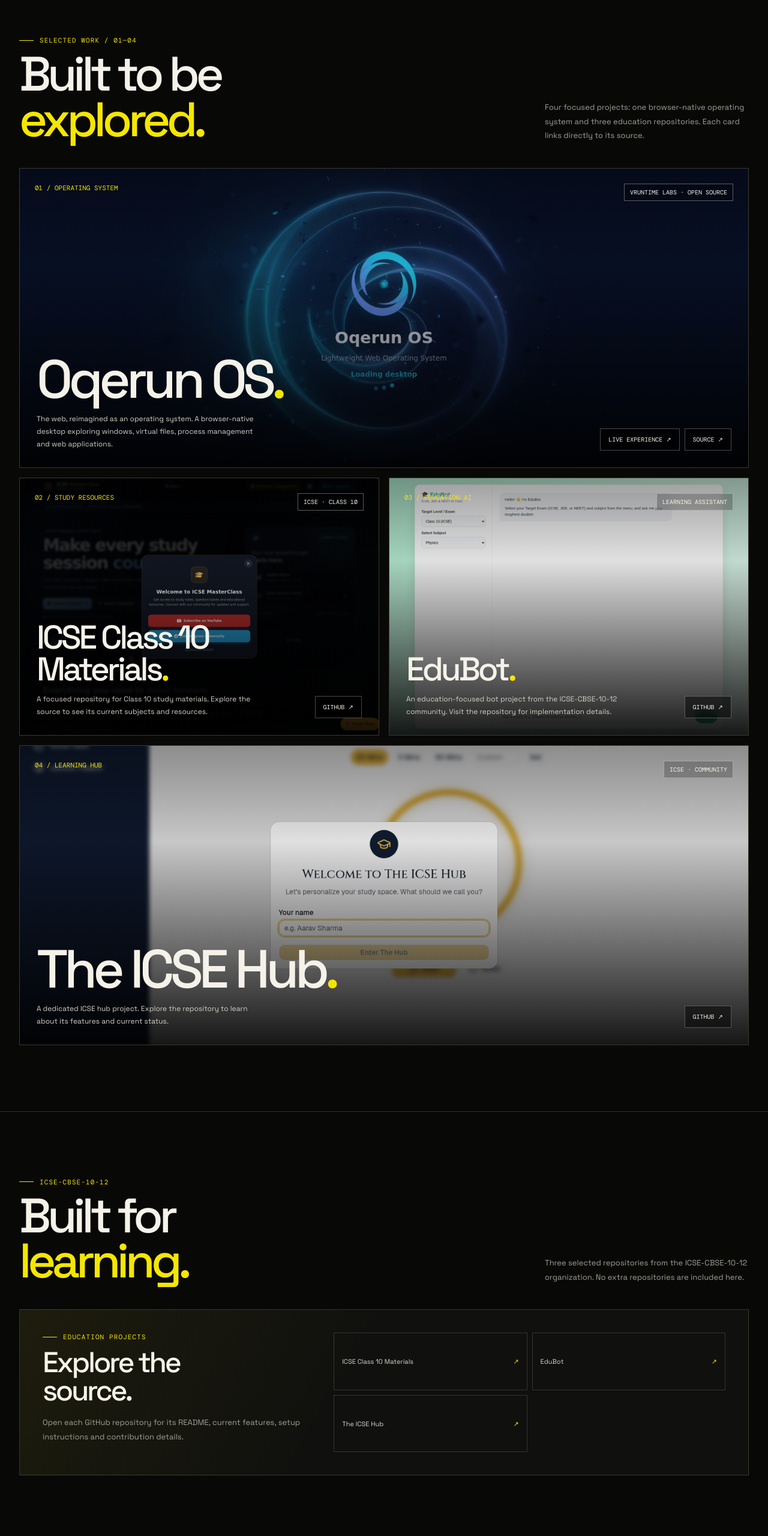
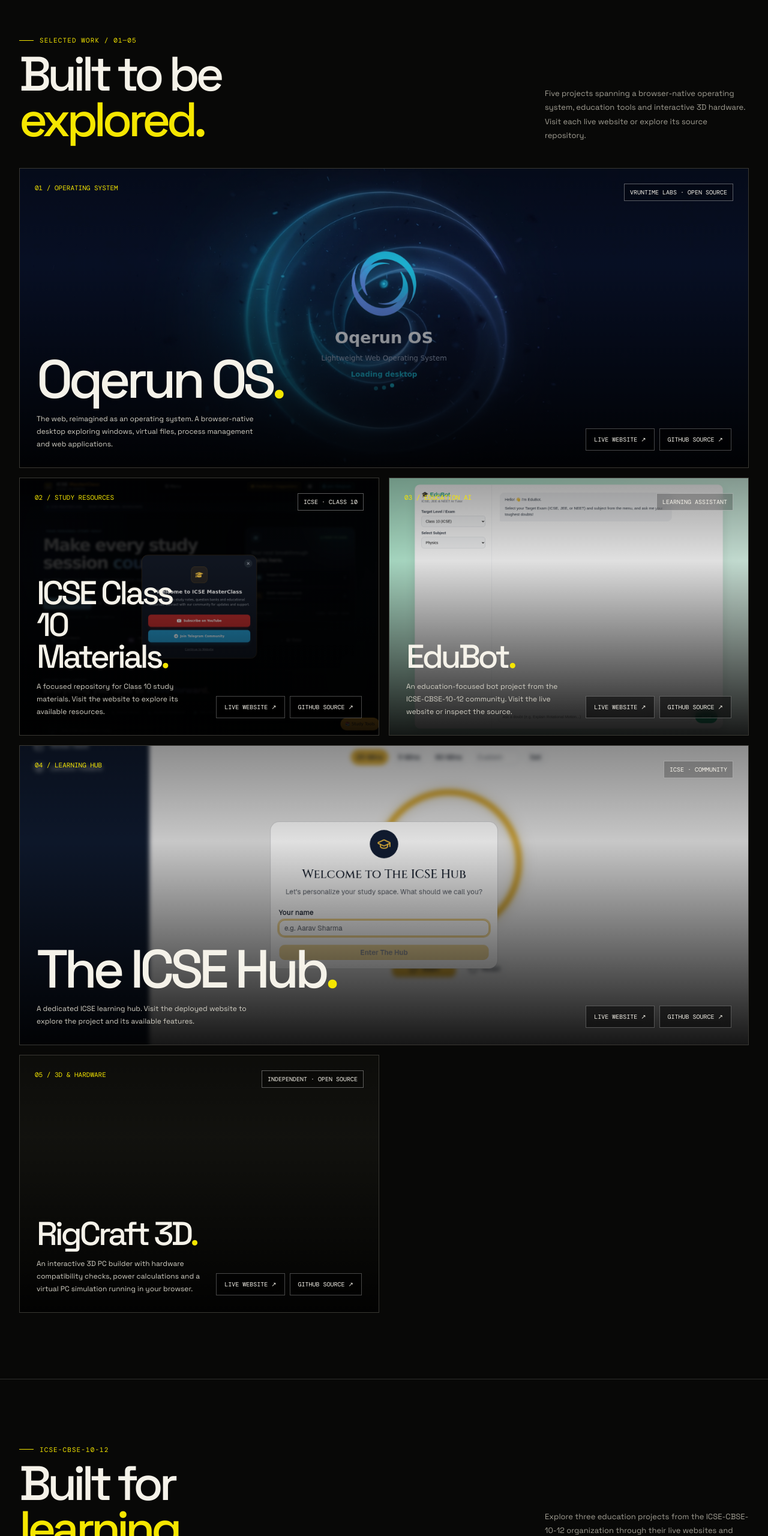
Before and after one commit to mmukeshbabu2010-dot/mukesh-portfolio, a plain HTML site: page index.html in a window 1280 px wide. Shown: the part 902-3462 px from the top of the page at 60% size. Drawn offline with nearby package versions, Linux system fonts and the light colour scheme.

Commit message:
Revise project details and links in index.html
Updated project descriptions and links in the work and education sections. Added new projects and modified existing ones for clarity.

```diff
--- a/index.html
+++ b/index.html
@@ -1118,16 +1118,18 @@
   <div class="wrap">
     <div class="section-head reveal">
       <div>
-            <div class="eyebrow">Selected work / 01—04</div>
+        <div class="eyebrow">Selected work / 01—05</div>
         <h2>Built to be<br><span class="acid">explored.</span></h2>
       </div>
       <p>
-            Four focused projects: one browser-native operating system and three
-            education repositories. Each card links directly to its source.
+        Five projects spanning a browser-native operating system, education
+        tools and interactive 3D hardware. Visit each live website or explore
+        its source repository.
       </p>
     </div>
 
     <div class="project-grid">
+      <!-- 01: Oqerun OS -->
       <article class="project wide reveal">
         <div class="project-bg bg-os"></div>
 
@@ -1148,17 +1150,20 @@
 
           <div class="project-bottom-right">
             <div class="project-links">
-                  <a href="https://vruntime-labs.github.io/oqerun-os/" target="_blank" rel="noopener noreferrer">
-                    Live experience ↗
+              <a href="https://vruntime-labs.github.io/oqerun-os/"
+                 target="_blank" rel="noopener noreferrer">
+                Live Website ↗
               </a>
-                  <a href="https://github.com/vruntime-labs/oqerun-os" target="_blank" rel="noopener noreferrer">
-                    Source ↗
+              <a href="https://github.com/vruntime-labs/oqerun-os"
+                 target="_blank" rel="noopener noreferrer">
+                GitHub Source ↗
               </a>
             </div>
           </div>
         </div>
       </article>
 
+      <!-- 02: ICSE Class 10 Materials -->
       <article class="project reveal">
         <div class="project-bg bg-edu"></div>
 
@@ -1171,21 +1176,27 @@
           <div>
             <h3>ICSE Class 10 Materials<span class="acid">.</span></h3>
             <p class="project-desc">
-                  A focused repository for Class 10 study materials. Explore
-                  the source to see its current subjects and resources.
+              A focused repository for Class 10 study materials.
+              Visit the website to explore its available resources.
             </p>
           </div>
 
           <div class="project-bottom-right">
             <div class="project-links">
-                  <a href="https://github.com/icse-cbse-10-12/icse-class-10-materials" target="_blank" rel="noopener noreferrer">
-                    GitHub ↗
+              <a href="https://icse-cbse-10-12.github.io/icse-class-10-materials/"
+                 target="_blank" rel="noopener noreferrer">
+                Live Website ↗
+              </a>
+              <a href="https://github.com/icse-cbse-10-12/icse-class-10-materials"
+                 target="_blank" rel="noopener noreferrer">
+                GitHub Source ↗
               </a>
             </div>
           </div>
         </div>
       </article>
 
+      <!-- 03: EduBot -->
       <article class="project reveal">
         <div class="project-bg bg-forge"></div>
 
@@ -1199,20 +1210,26 @@
             <h3>EduBot<span class="acid">.</span></h3>
             <p class="project-desc">
               An education-focused bot project from the ICSE-CBSE-10-12
-                  community. Visit the repository for implementation details.
+              community. Visit the live website or inspect the source.
             </p>
           </div>
 
           <div class="project-bottom-right">
             <div class="project-links">
-                  <a href="https://github.com/icse-cbse-10-12/EduBot" target="_blank" rel="noopener noreferrer">
-                    GitHub ↗
+              <a href="https://edubot-nu-wheat.vercel.app/"
+                 target="_blank" rel="noopener noreferrer">
+                Live Website ↗
+              </a>
+              <a href="https://github.com/icse-cbse-10-12/EduBot"
+                 target="_blank" rel="noopener noreferrer">
+                GitHub Source ↗
               </a>
             </div>
           </div>
         </div>
       </article>
 
+      <!-- 04: The ICSE Hub -->
       <article class="project wide reveal">
         <div class="project-bg bg-store"></div>
 
@@ -1225,20 +1242,129 @@
           <div>
             <h3>The ICSE Hub<span class="acid">.</span></h3>
             <p class="project-desc">
-                  A dedicated ICSE hub project. Explore the repository to learn
-                  about its features and current status.
+              A dedicated ICSE learning hub. Visit the deployed website
+              to explore the project and its available features.
             </p>
           </div>
 
           <div class="project-bottom-right">
             <div class="project-links">
-                  <a href="https://github.com/icse-cbse-10-12/The-ICSE-Hub" target="_blank" rel="noopener noreferrer">
-                    GitHub ↗
+              <a href="https://icse-cbse-10-12.github.io/The-ICSE-Hub/"
+                 target="_blank" rel="noopener noreferrer">
+                Live Website ↗
+              </a>
+              <a href="https://github.com/icse-cbse-10-12/The-ICSE-Hub"
+                 target="_blank" rel="noopener noreferrer">
+                GitHub Source ↗
               </a>
             </div>
           </div>
         </div>
       </article>
+
+      <!-- 05: RigCraft 3D -->
+      <article class="project reveal">
+        <div class="project-bg"></div>
+
+        <div class="project-content">
+          <span class="project-number">05 / 3D & HARDWARE</span>
+          <span class="project-chip">Independent · Open source</span>
+        </div>
+
+        <div class="project-bottom">
+          <div>
+            <h3>RigCraft 3D<span class="acid">.</span></h3>
+            <p class="project-desc">
+              An interactive 3D PC builder with hardware compatibility
+              checks, power calculations and a virtual PC simulation
+              running in your browser.
+            </p>
+          </div>
+
+          <div class="project-bottom-right">
+            <div class="project-links">
+              <a href="https://mmukeshbabu2010-dot.github.io/rigcraft-3d/"
+                 target="_blank" rel="noopener noreferrer">
+                Live Website ↗
+              </a>
+              <a href="https://github.com/mmukeshbabu2010-dot/rigcraft-3d"
+                 target="_blank" rel="noopener noreferrer">
+                GitHub Source ↗
+              </a>
+            </div>
+          </div>
+        </div>
+      </article>
+    </div>
+  </div>
+</section>
+
+<section class="section" id="education">
+  <div class="wrap">
+    <div class="section-head reveal">
+      <div>
+        <div class="eyebrow">ICSE-CBSE-10-12</div>
+        <h2>Built for<br><span class="acid">learning.</span></h2>
+      </div>
+      <p>
+        Explore three education projects from the ICSE-CBSE-10-12
+        organization through their live websites and source repositories.
+      </p>
+    </div>
+
+    <div class="education-panel reveal">
+      <div>
+        <div class="eyebrow">Education projects</div>
+        <h3>Explore the<br>work.</h3>
+        <p>
+          Open a live website to use the project, or visit its GitHub
+          repository for source code, documentation and contribution details.
+        </p>
+      </div>
+
+      <div class="resource-list">
+        <a class="resource"
+           href="https://icse-cbse-10-12.github.io/icse-class-10-materials/"
+           target="_blank" rel="noopener noreferrer">
+          <span>ICSE Class 10 Materials · Website</span>
+          <span>↗</span>
+        </a>
+
+        <a class="resource"
+           href="https://github.com/icse-cbse-10-12/icse-class-10-materials"
+           target="_blank" rel="noopener noreferrer">
+          <span>ICSE Class 10 Materials · Source</span>
+          <span>↗</span>
+        </a>
+
+        <a class="resource"
+           href="https://edubot-nu-wheat.vercel.app/"
+           target="_blank" rel="noopener noreferrer">
+          <span>EduBot · Website</span>
+          <span>↗</span>
+        </a>
+
+        <a class="resource"
+           href="https://github.com/icse-cbse-10-12/EduBot"
+           target="_blank" rel="noopener noreferrer">
+          <span>EduBot · Source</span>
+          <span>↗</span>
+        </a>
+
+        <a class="resource"
+           href="https://icse-cbse-10-12.github.io/The-ICSE-Hub/"
+           target="_blank" rel="noopener noreferrer">
+          <span>The ICSE Hub · Website</span>
+          <span>↗</span>
+        </a>
+
+        <a class="resource"
+           href="https://github.com/icse-cbse-10-12/The-ICSE-Hub"
+           target="_blank" rel="noopener noreferrer">
+          <span>The ICSE Hub · Source</span>
+          <span>↗</span>
+        </a>
+      </div>
     </div>
   </div>
 </section>
```
Lines whose indentation alone changed are shown as unchanged.
